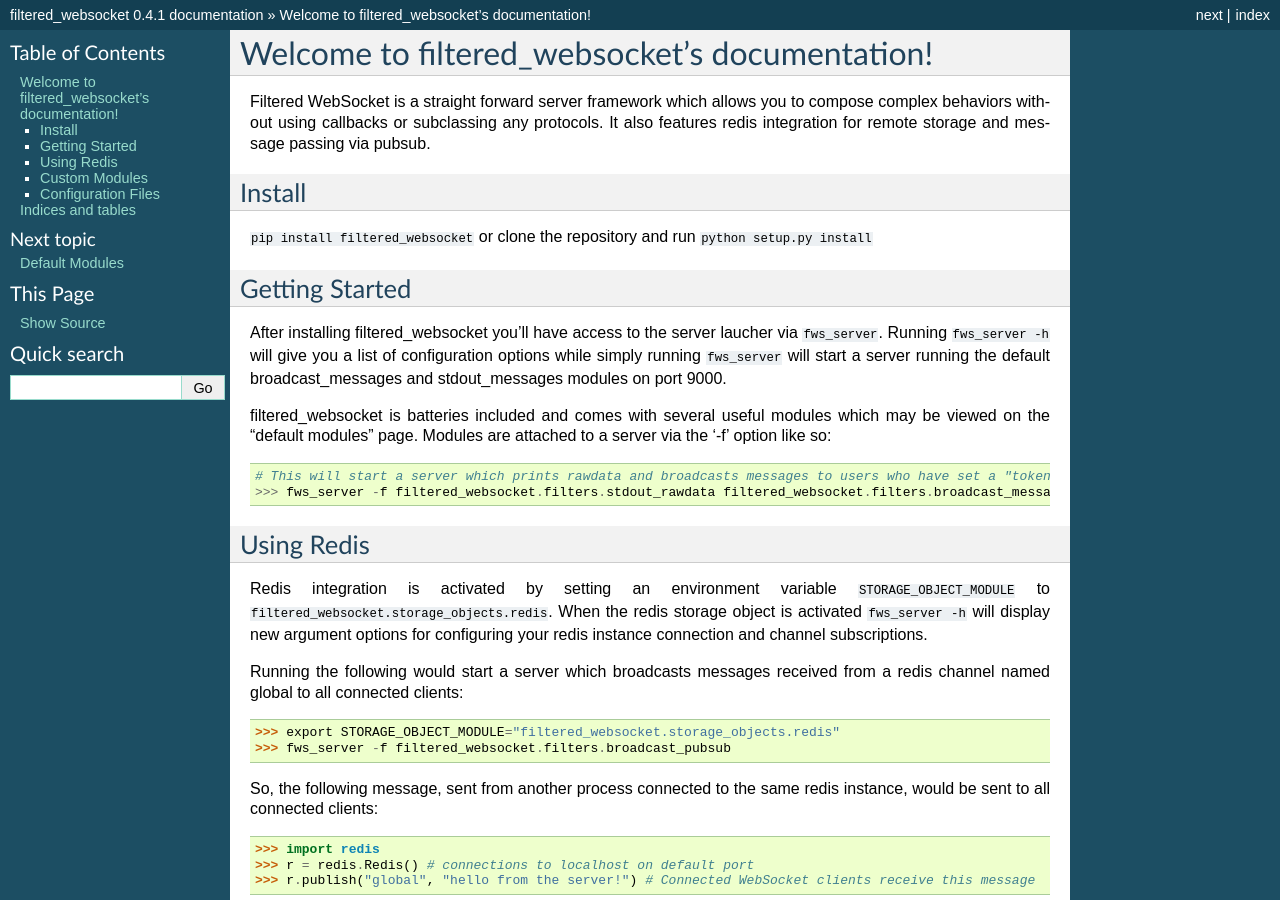
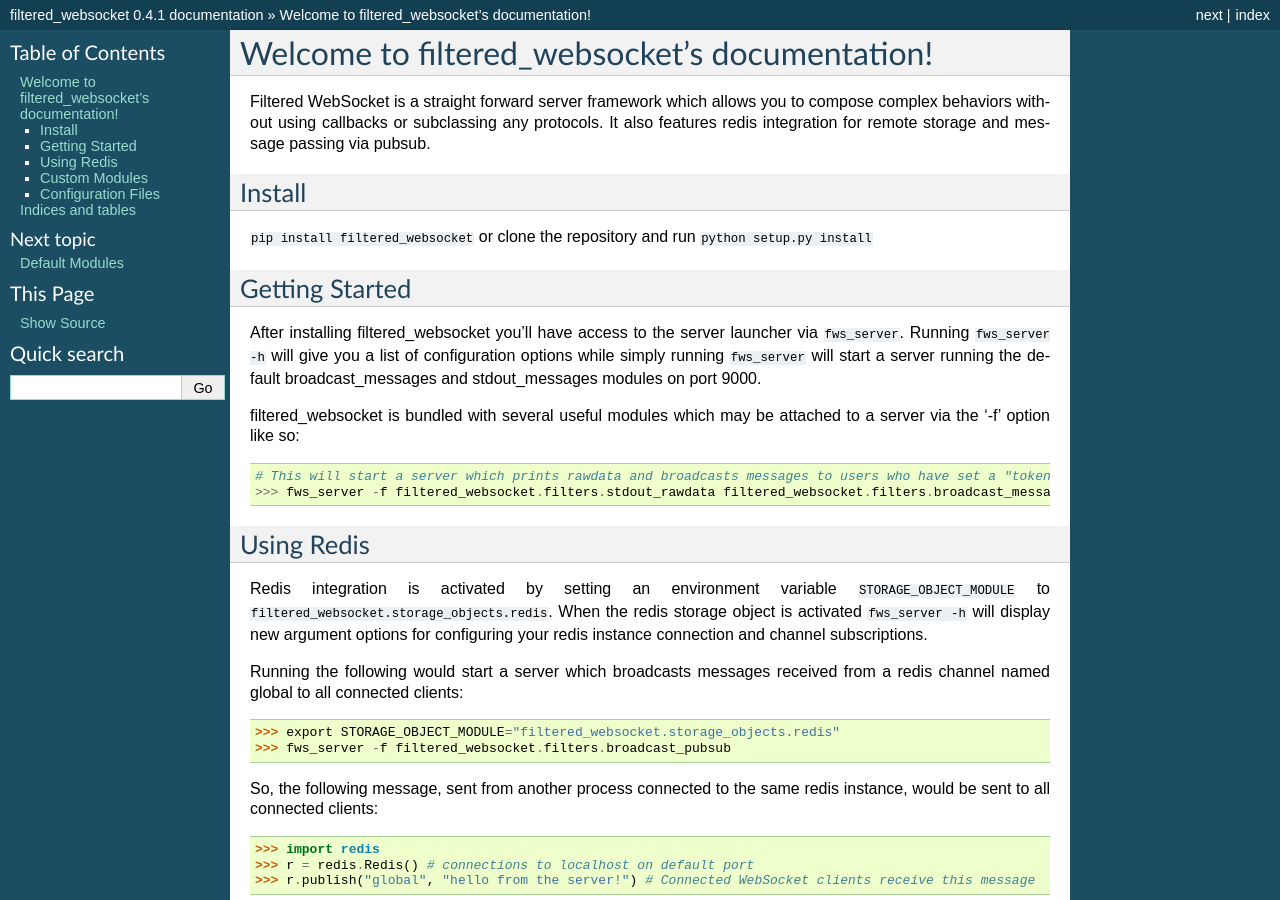
Before and after one commit to ashumeow/filtered_websocket, a Sphinx documentation site: the page built from docs/source/index.rst, in a window 1280 px wide and 900 px high. Built offline with Sphinx 7.4.7, drawn with Linux system fonts in a browser that asks for light colours.

Commit message:
Updates docs.

```diff
--- a/docs/source/index.rst
+++ b/docs/source/index.rst
@@ -16,12 +16,11 @@
 Getting Started
 ---------------
 
-After installing filtered_websocket you'll have access to the server laucher via ``fws_server``.
+After installing filtered_websocket you'll have access to the server launcher via ``fws_server``.
 Running ``fws_server -h`` will give you a list of configuration options while simply running ``fws_server``
 will start a server running the default broadcast_messages and stdout_messages modules on port 9000.
 
-filtered_websocket is batteries included and comes with several useful modules which may be viewed on the "default modules" page.
-Modules are attached to a server via the '-f' option like so::
+filtered_websocket is bundled with several useful modules which may be attached to a server via the '-f' option like so::
 
     # This will start a server which prints rawdata and broadcasts messages to users who have set a "token"
     >>> fws_server -f filtered_websocket.filters.stdout_rawdata filtered_websocket.filters.broadcast_messages_by_token
```
Also changed, not shown: 5 other files.
